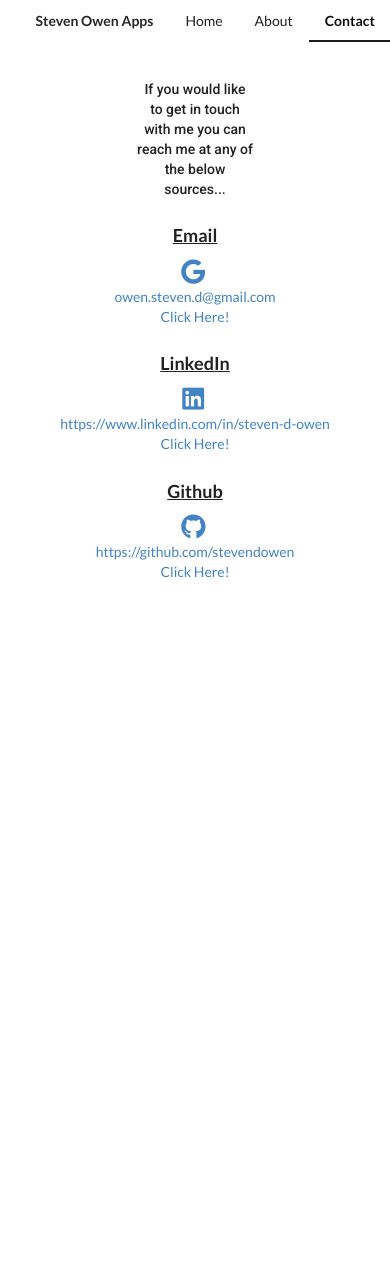
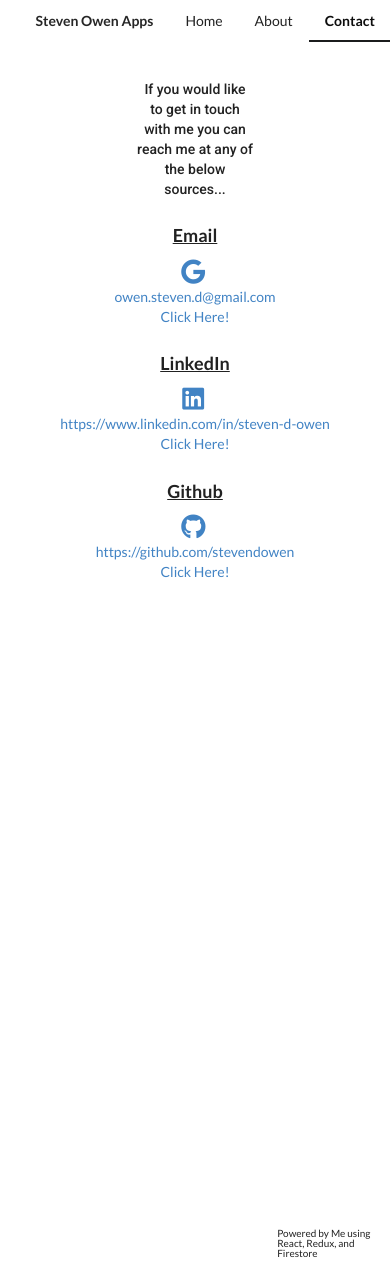
Before and after one commit to stevendowen/myPortfolioReact, a React (Create React App) app in the folder my-portfolio/: page /#/contact in a window 390 px wide. Before the commit the page ends 844 px from the top, so only its background shows below. Built offline with nearby package versions, Linux system fonts and the light colour scheme; no server answers; the database is empty.

Commit message:
fixed footer to stay at bottom so not in the way of pages

```diff
--- a/my-portfolio/src/components/About.js
+++ b/my-portfolio/src/components/About.js
@@ -1,5 +1,6 @@
 import React, { Component } from 'react';
 import Me from '../images/me.png';
+import Footer from './Footer';
 
 class About extends Component {
     render () {
@@ -17,6 +18,7 @@ class About extends Component {
                     Associate Degree program and am committed to maintaining cutting edge technical skills
                     and up-to-date industry knowledge.
                 </p>
+                <Footer />
             </div>
         );
     }
--- a/my-portfolio/src/components/AppList.js
+++ b/my-portfolio/src/components/AppList.js
@@ -3,6 +3,7 @@ import React, { Component } from 'react';
 import store from '../store/index.js';
 import AppImage from './AppImage.js';
 import Filter from './Filter.js';
+import Footer from './Footer';
 
 class AppList extends Component {
 
@@ -27,6 +28,7 @@ class AppList extends Component {
                 </div>
                 </div>
             </a>
+
             )
         );
     }
@@ -39,6 +41,7 @@ class AppList extends Component {
                 <div className="ui centered cards">
                     {this.renderApps()}
                 </div>
+                <Footer />
             </div>
         );
     }
--- a/my-portfolio/src/components/Contact.js
+++ b/my-portfolio/src/components/Contact.js
@@ -1,4 +1,5 @@
 import React, { Component } from 'react';
+import Footer from './Footer';
 
 class Contact extends Component {
     render() {
@@ -9,13 +10,13 @@ class Contact extends Component {
                 </p>
                 <h3>Email</h3>
                 <a style={{display: "flex", flexDirection: "column", alignItems: "center"}} href="https://www.owen.steven.d@gmail.com">
-                    <i style={{fontSize: "25px"}} class="google icon"/>
+                    <i style={{fontSize: "25px"}} className="google icon"/>
                     <span>owen.steven.d@gmail.com</span>
                     <span>Click Here!</span>
                 </a>
                 <h3>LinkedIn</h3>
                 <a style={{display: "flex", flexDirection: "column", alignItems: "center"}} href="https://www.linkedin.com/in/steven-d-owen">
-                    <i style={{fontSize: "25px"}} class="linkedin icon"/>
+                    <i style={{fontSize: "25px"}} className="linkedin icon"/>
                     <span>https://www.linkedin.com/in/steven-d-owen</span>
                     <span>Click Here!</span>
                 </a>
@@ -25,6 +26,7 @@ class Contact extends Component {
                     <span>https://github.com/stevendowen</span>
                     <span>Click Here!</span>
                 </a>
+                <Footer />
             </div>
         );
     }
--- /dev/null
+++ b/my-portfolio/src/components/Footer.js
@@ -0,0 +1,13 @@
+import React from 'react';
+
+const Footer = () => {
+    return (
+        <div id="footer" className="ui secondary bottom fixed menu">
+            <div style={{fontSize: "10px"}} className="right item">
+                <span style={{width: "100px"}}>Powered by Me using React, Redux, and Firestore</span>
+            </div>
+        </div>
+    );
+}
+
+export default Footer;
--- a/my-portfolio/src/css/App.css
+++ b/my-portfolio/src/css/App.css
@@ -1,3 +1,13 @@
+html, body {
+    height: 100%;
+    position: relative;
+}
+
+#footer {
+    position: absolute;
+    bottom: -50%;
+}
+
 .ui.secondary.pointing.menu {
     border: none;
     margin-left: 5%;
@@ -111,6 +121,9 @@ and (-webkit-min-device-pixel-ratio: 3) {
     .ui.menu {
         font-size: 10px;
     }
+    .imgBox {
+        width: 60%;
+    }
 }
 
 /* Portrait */
@@ -124,6 +137,9 @@ and (orientation: portrait) {
     }
     .ui.menu {
         font-size: 10px;
+    }
+    .imgBox {
+        width: 60%;
     }
 }
 
@@ -139,4 +155,7 @@ and (orientation: landscape) {
     .ui.menu {
         font-size: 10px;
     }
+    .imgBox {
+        width: 60%;
+    }
 }
```
